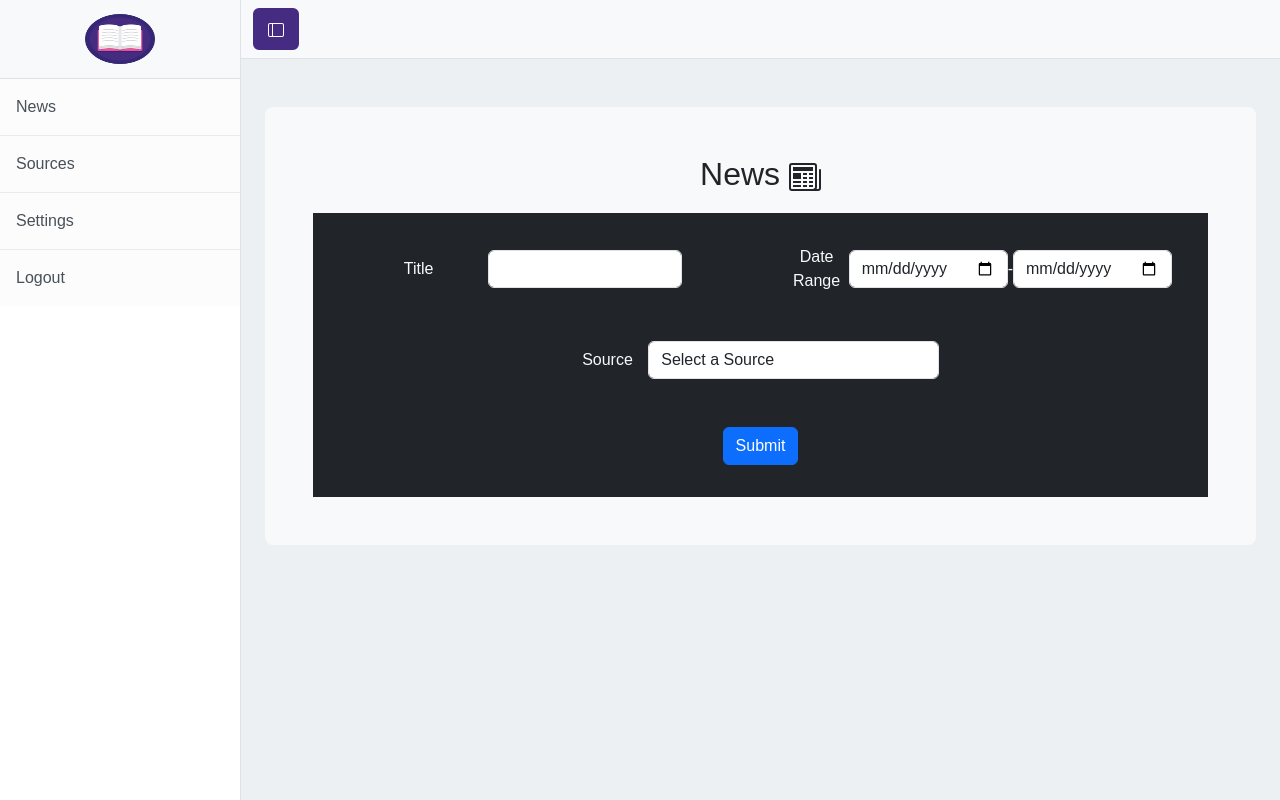
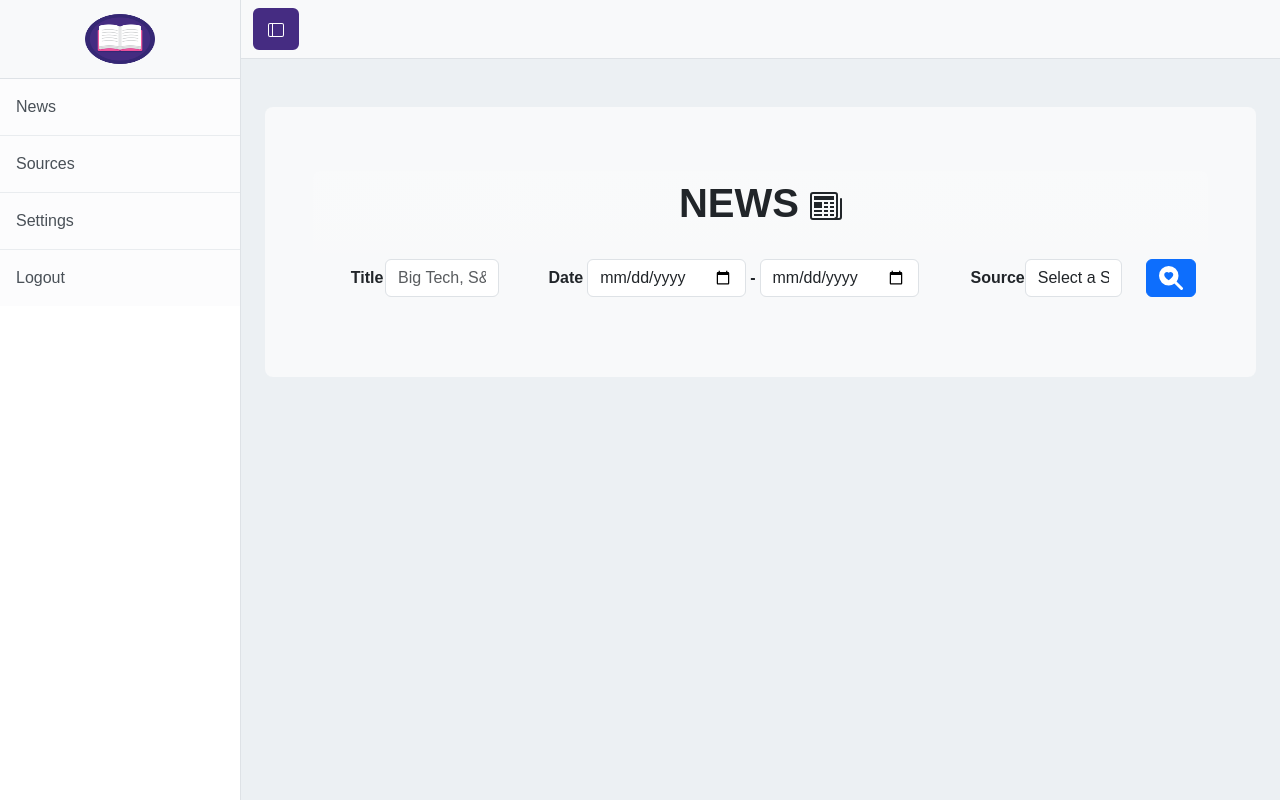
Before and after one commit to dankrzeminski32/epoch, a Django app: page /news/ in a window 1280 px wide. Run offline with Django 4.2, Linux system fonts and the light colour scheme; the visitor is signed in with stand-in values (Sample User, id 1); data that the repository does not hold is empty; some libraries are stand-ins or nearby versions.

Commit message:
improve news filter UI

```diff
--- a/epoch/sources/filters.py
+++ b/epoch/sources/filters.py
@@ -16,9 +16,9 @@ def get_users_sources(request):
 
 
 class HeadlineFilter(django_filters.FilterSet):
-    published = DateFromToRangeFilter(label="Date Range ",
+    published = DateFromToRangeFilter(label="Date  ",
                                       widget=RangeWidget(
-                                          attrs={'class': 'form-control w-50',
+                                          attrs={'class': 'form-control w-50 mx-1',
                                                  'placeholder': 'dd/mm/yyyy', 'type':  'date'})
                                       )
     source_id = ChoiceFilter(
@@ -26,7 +26,7 @@ class HeadlineFilter(django_filters.FilterSet):
         widget=forms.Select(attrs={'class': 'form-control w-75'})
     )
     title = CharFilter(label="Title ", lookup_expr="contains", widget=forms.TextInput(
-        attrs={'class': 'form-control w-50'}))
+        attrs={'class': 'form-control w-75', 'placeholder': 'Big Tech, S&P500, etc.'}))
 
     def __init__(self, *args, **kwargs):
         super(HeadlineFilter, self).__init__(*args, **kwargs)
--- a/epoch/sources/models.py
+++ b/epoch/sources/models.py
@@ -19,6 +19,11 @@ class Source(models.Model):
     def __repr__(self):
         return f'Source({self.title}, {self.link}, {self.description}, {self.published})'
 
+    @property
+    def number_of_subscribers(self):
+        subs_count = self.subscribers.all().count()
+        return subs_count
+
 
 class Headline(models.Model):
     title = models.CharField(max_length=255)
--- a/epoch/sources/templates/sources/news-detail.html
+++ b/epoch/sources/templates/sources/news-detail.html
@@ -31,7 +31,11 @@
         <h3 class="my-3">Details</h3>
           <div>
           <div><strong>Date: </strong>{{ headline.published }}</div>
-          <a href="{{ headline.link }}">Go to Source</a>
+          {% if headline.link %}
+            <a href="{{ headline.link }}">Go to Source</a>
+          {% else %}
+            <a href="{{ headline.source.link }}">Go to Source</a>
+            {% endif %}
         </div>
       </div>
 
--- a/epoch/sources/templates/sources/news.html
+++ b/epoch/sources/templates/sources/news.html
@@ -8,25 +8,29 @@
 {% load crispy_forms_filters %}
 <div class="container my-5">
   <div class="p-5 text-center bg-body-tertiary rounded-3">
-    <h2>News <svg xmlns="http://www.w3.org/2000/svg" width="32" height="40" fill="currentColor" class="bi bi-newspaper" viewBox="0 0 16 16">
+    <nav class="navbar navbar-dark bg-light bg-gradient rounded my-3">
+      <div class="d-flex justify-content-center w-100">
+    <h1 class="text-dark fw-bold">NEWS <svg xmlns="http://www.w3.org/2000/svg" width="32" height="40" fill="currentColor" class="bi bi-newspaper" viewBox="0 0 16 16">
   <path d="M0 2.5A1.5 1.5 0 0 1 1.5 1h11A1.5 1.5 0 0 1 14 2.5v10.528c0 .3-.05.654-.238.972h.738a.5.5 0 0 0 .5-.5v-9a.5.5 0 0 1 1 0v9a1.5 1.5 0 0 1-1.5 1.5H1.497A1.497 1.497 0 0 1 0 13.5v-11zM12 14c.37 0 .654-.211.853-.441.092-.106.147-.279.147-.531V2.5a.5.5 0 0 0-.5-.5h-11a.5.5 0 0 0-.5.5v11c0 .278.223.5.497.5H12z"/>
   <path d="M2 3h10v2H2V3zm0 3h4v3H2V6zm0 4h4v1H2v-1zm0 2h4v1H2v-1zm5-6h2v1H7V6zm3 0h2v1h-2V6zM7 8h2v1H7V8zm3 0h2v1h-2V8zm-3 2h2v1H7v-1zm3 0h2v1h-2v-1zm-3 2h2v1H7v-1zm3 0h2v1h-2v-1z"/>
-</svg></h2>
-    <nav class="navbar navbar-dark bg-dark my-3">
+</svg></h1>
+      </div>
   <div class="container-fluid">
           <form class="w-100" method="get">
-            <div class="d-flex justify-content-evenly align-items-center w-100 flex-wrap">
+            <div class="d-flex justify-content-evenly align-items-center w-100 flex-nowrap">
           {% for field in filter.form %}
-          <div class="w-50 text-light d-flex justify-content-evenly align-items-center p-4"><div class="text-light">{{ field.label }}</div> {{ field }}</div>
+          <div class="w-50 text-dark fw-bold d-flex justify-content-evenly align-items-center p-4"><div class="text-dark fw-bolder">{{ field.label }}</div> {{ field }}</div>
           {% endfor %}
+          <button type="button" class="btn btn-primary">
+              <svg xmlns="http://www.w3.org/2000/svg" width="24" height="24" fill="currentColor" class="bi bi-search-heart-fill" viewBox="0 0 16 16">
+                <path d="M6.5 13a6.474 6.474 0 0 0 3.845-1.258h-.001c.03.04.062.078.098.115l3.85 3.85a1 1 0 0 0 1.415-1.414l-3.85-3.85a1.008 1.008 0 0 0-.115-.1A6.471 6.471 0 0 0 13 6.5 6.502 6.502 0 0 0 6.5 0a6.5 6.5 0 1 0 0 13Zm0-8.518c1.664-1.673 5.825 1.254 0 5.018-5.825-3.764-1.664-6.69 0-5.018Z"/>
+              </svg>
+            </button>
           </div>
-            <div class="p-4">
-        <input class="btn btn-primary" type="submit" />
-            </div>
     </form>
   </div>
 </nav>
-  <div class="row row-cols-3 g-3">
+  <div class="row row-cols-1 row-cols-sm-1 row-cols-md-2 row-cols-lg-3 g-3">
   {% for headline in filter.qs %}
   <div class="col">
     <div class="card">
@@ -38,9 +42,18 @@
           <img src="{% static 'img/default-image.jpg' %}" class="card-img-top" alt="...">
       {% endif %}
     <div class="card-body">
-      <h5 class="card-title">{{ headline.title }}</h5>
-      <p class="card-text">{{ headline.description|truncatechars:50 }}</p>
-      <a href="{% url 'news-detail' headline_id=headline.pk %}" class="btn btn-primary">Read More</a>
+      <h5 class="card-title fw-bold">{{ headline.title }}</h5>
+    </div>
+        <ul class="list-group list-group-flush">
+          <li class="list-group-item">{{ headline.description|truncatechars:100 }}</li>
+        </ul>
+        <div class="card-footer ">
+          <div class="d-flex justify-content-evenly align-items-center">
+            <small class="text-muted">Published: {{ headline.published }}</small> <a href="{% url 'news-detail' headline_id=headline.pk %}" class=""><svg xmlns="http://www.w3.org/2000/svg" width="24" height="24" fill="currentColor" class="bi bi-arrow-up-right-circle-fill" viewBox="0 0 16 16">
+          <path d="M0 8a8 8 0 1 0 16 0A8 8 0 0 0 0 8zm5.904 2.803a.5.5 0 1 1-.707-.707L9.293 6H6.525a.5.5 0 1 1 0-1H10.5a.5.5 0 0 1 .5.5v3.975a.5.5 0 0 1-1 0V6.707l-4.096 4.096z"/>
+        </svg>
+            </a>
+          </div>
     </div>
   </div>
   </div>
--- a/epoch/sources/templates/sources/sources.html
+++ b/epoch/sources/templates/sources/sources.html
@@ -19,7 +19,7 @@
         {{source.title}}
       </button>
     </h2>
-    <div id="mysource{{forloop.counter}}" class="p-4 accordion-collapse collapse" data-bs-parent="#accordionMySources">
+    <div id="mysource{{forloop.counter}}" class="accordion-collapse collapse" data-bs-parent="#accordionMySources">
       <div class="accordion-body d-flex justify-content-evenly align-items-center">
         <div class="w-50">
           <strong>Description:</strong> {{source.description}}
@@ -64,6 +64,8 @@
           <strong>Link:</strong> {{source.link}}
           <br>
           <strong>Published:</strong> {{source.published}}
+          <br>
+          <strong>Subscribers:</strong> {{source.number_of_subscribers}}
         </div>
       </div>
       <a href="{% url 'add-source' source_id=source.pk %}"><button class="btn btn-success">Add Source</button></a href>
--- a/epoch/sources/views.py
+++ b/epoch/sources/views.py
@@ -20,7 +20,7 @@ def news(request):
         subscribers__in=[current_user.pk]).values_list("id", flat=True)
     qry = Headline.objects.all().filter(source_id__in=users_subscribed_sources)
     f = HeadlineFilter(request.GET, queryset=qry, request=request)
-    print(f.qs)
+    print(f.qs.query)
 
     return render(request, "sources/news.html", {"filter": f})
 
```
